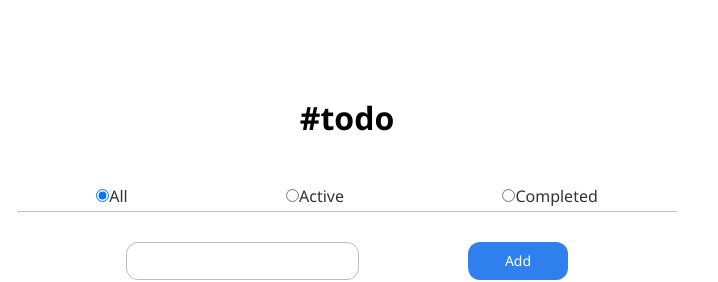
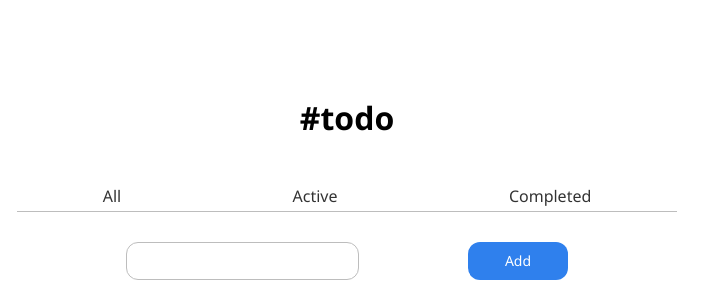
Before and after one commit to LauraMoreaux/Challenge_1, a React (Create React App) app: page / in a window 1280 px wide. Shown: the top 282 px of the page, without its empty margins (293-1011 px from the left). Built offline with nearby package versions, Linux system fonts and the light colour scheme.

Commit message:
Try to filter state

```diff
--- a/src/App.js
+++ b/src/App.js
@@ -15,8 +15,17 @@ function App() {
     { id: 4, name: "Y otra más", completed: false },
   ])
 
-  const showFilteredTasks = (filter) => {
-    console.log('Estoy filtrando tareas', filter);
+  const showFilteredTasks = (status) => {
+    console.log('Estoy filtrando tareas', status);
+    if (status === "Completed") {
+      console.log('Voy a mostrar solo las completed');
+      data.filter(i => i.completed = true);
+
+    } else if (status === "Active") {
+      console.log('Voy a mostrar solo las active');
+      data.filter(i => i.completed = false);
+    }
+    console.log(data);
   }
 
   // To add new task
--- a/src/components/StateFilters.js
+++ b/src/components/StateFilters.js
@@ -5,11 +5,13 @@ function StateFilters (props) {
 
     function handleFilter (ev) {
         // ev.preventDefault();
-        const filter = ev.currentTarget;
-        // filter.classList.toggle("underlined");
-        // props.showFilteredTasks(filter);
-        const parent = filter.parentElement;
-        parent.classList.toggle("underlined");
+        const status = ev.currentTarget.value;
+        console.log(status);
+        props.showFilteredTasks(status);
+
+        // const filter = ev.currentTarget;
+        // const parent = filter.parentElement;
+        // parent.classList.toggle("underlined");
     }
 
     return (
--- a/src/stylesheets/_app.scss
+++ b/src/stylesheets/_app.scss
@@ -58,9 +58,9 @@ body {
       .underlined {
         border-bottom: solid 4px $btnColor;
       }
-      // .radioButton {
-      //   display: none;
-      // }
+      .radioButton {
+        display: none;
+      }
     }
   }
 }
```
